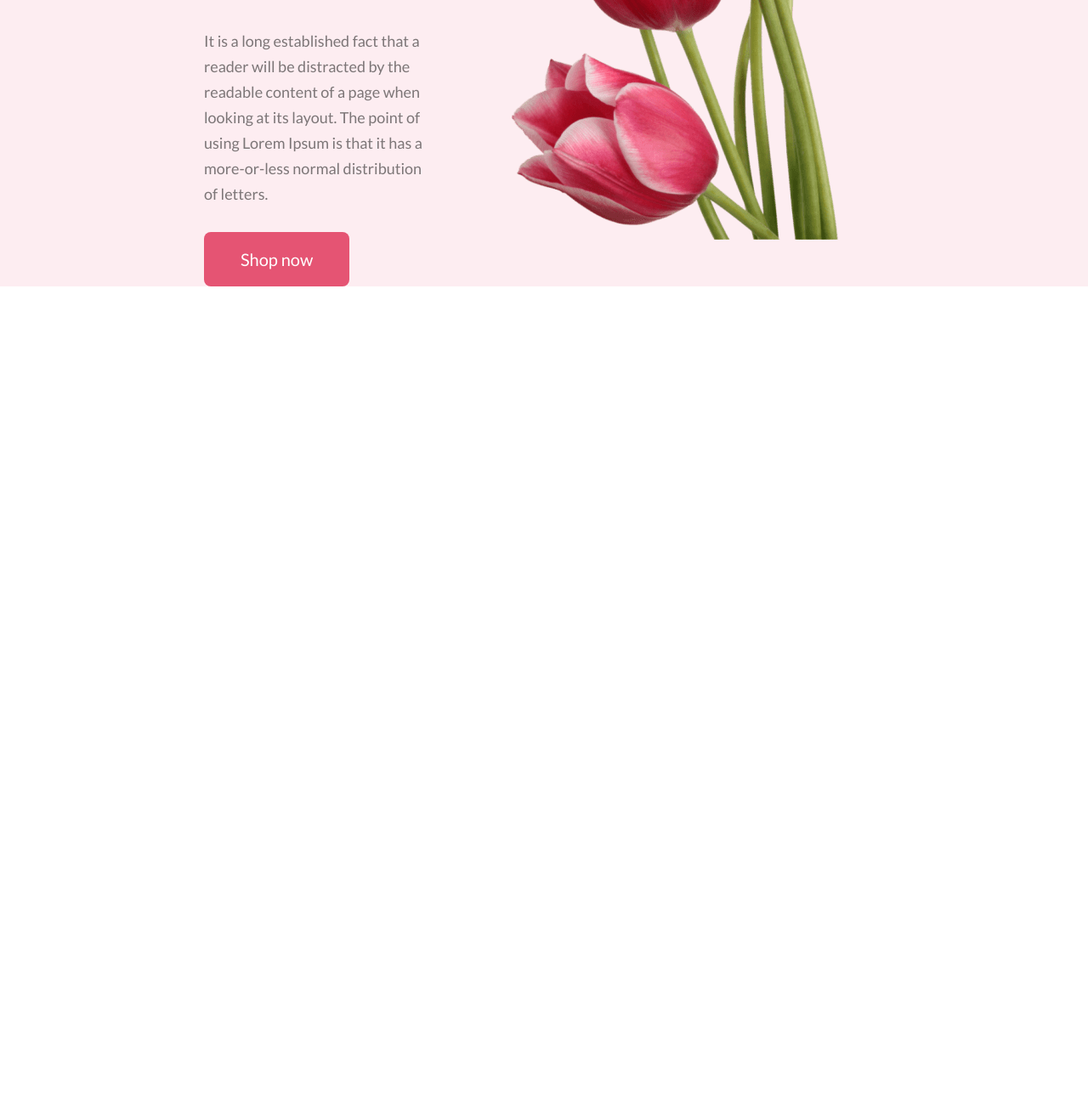
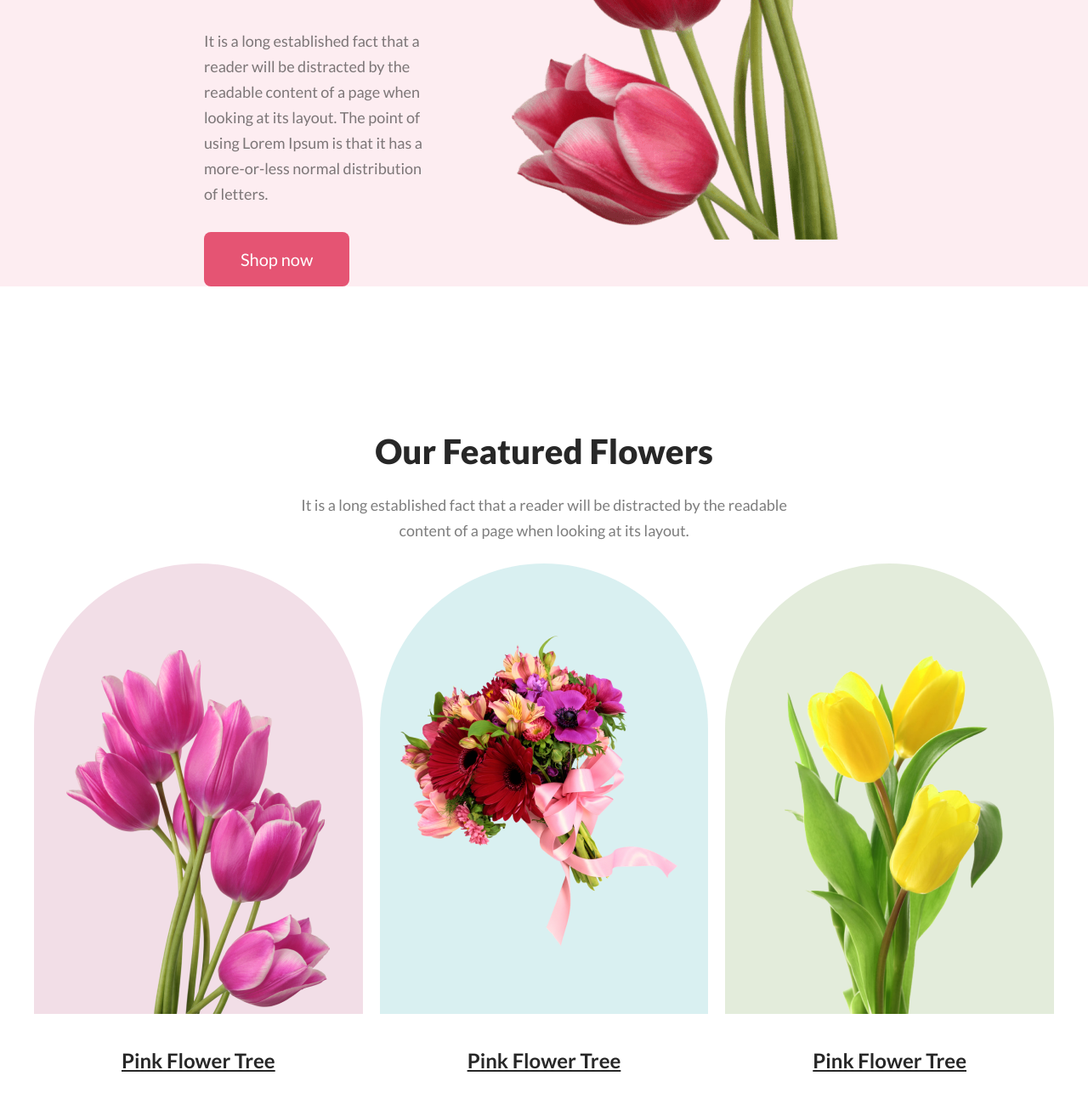
Before and after one commit to MuhammadRukon/asssignment-1, a plain HTML site: page index.html in a window 1280 px wide. Shown: the part 623-1922 px from the top of the page at 85% size. Before the commit the page ends 960 px from the top, so only its background shows below. Drawn offline with Linux system fonts and the light colour scheme.

Commit message:
featured section

```diff
--- a/css/styles.css
+++ b/css/styles.css
@@ -64,3 +64,41 @@ header {
   padding: 30px 0;
 }
 /* banner */
+
+/* featured */
+.featured {
+  padding: 170px 0;
+}
+.featured .section-description {
+  width: 50%;
+}
+.flowers {
+  gap: 20px;
+  justify-content: space-between;
+}
+.flower {
+  background-color: rgba(167, 33, 98, 0.15);
+  border-radius: 300px 300px 0px 0px;
+  height: 530px;
+  width: 460px;
+  display: flex;
+  justify-content: center;
+  align-items: flex-end;
+}
+.flower-2 {
+  background: rgba(5, 151, 160, 0.15);
+  align-items: center;
+}
+.flower-3 {
+  background: rgba(71, 125, 17, 0.15);
+}
+.flowers-name {
+  justify-content: space-around;
+  margin-top: 40px;
+}
+.flowers-name > a {
+  color: #272727;
+  font-size: 24px;
+  font-weight: 700;
+}
+/* featured */
--- a/index.html
+++ b/index.html
@@ -32,7 +32,33 @@
         <img class="section-img" src="./images/pngwing-10.png" alt="" />
       </div>
     </header>
-    <main></main>
+    <main>
+      <section class="featured container">
+        <div class="section-content">
+          <h1 class="section-title">Our Featured Flowers</h1>
+          <p class="section-description">
+            It is a long established fact that a reader will be distracted by
+            the readable content of a page when looking at its layout.
+          </p>
+        </div>
+        <div class="flowers flex">
+          <div class="flower">
+            <img src="./images/pngwing-6.png" alt="" />
+          </div>
+          <div class="flower flower-2">
+            <img src="./images/pngwing-5.png" alt="" />
+          </div>
+          <div class="flower flower-3">
+            <img src="./images/pngwing-7.png" alt="" />
+          </div>
+        </div>
+        <div class="flowers flowers-name flex">
+          <a href="">Pink Flower Tree</a>
+          <a href="">Pink Flower Tree</a>
+          <a href="">Pink Flower Tree</a>
+        </div>
+      </section>
+    </main>
     <footer></footer>
   </body>
 </html>
```
